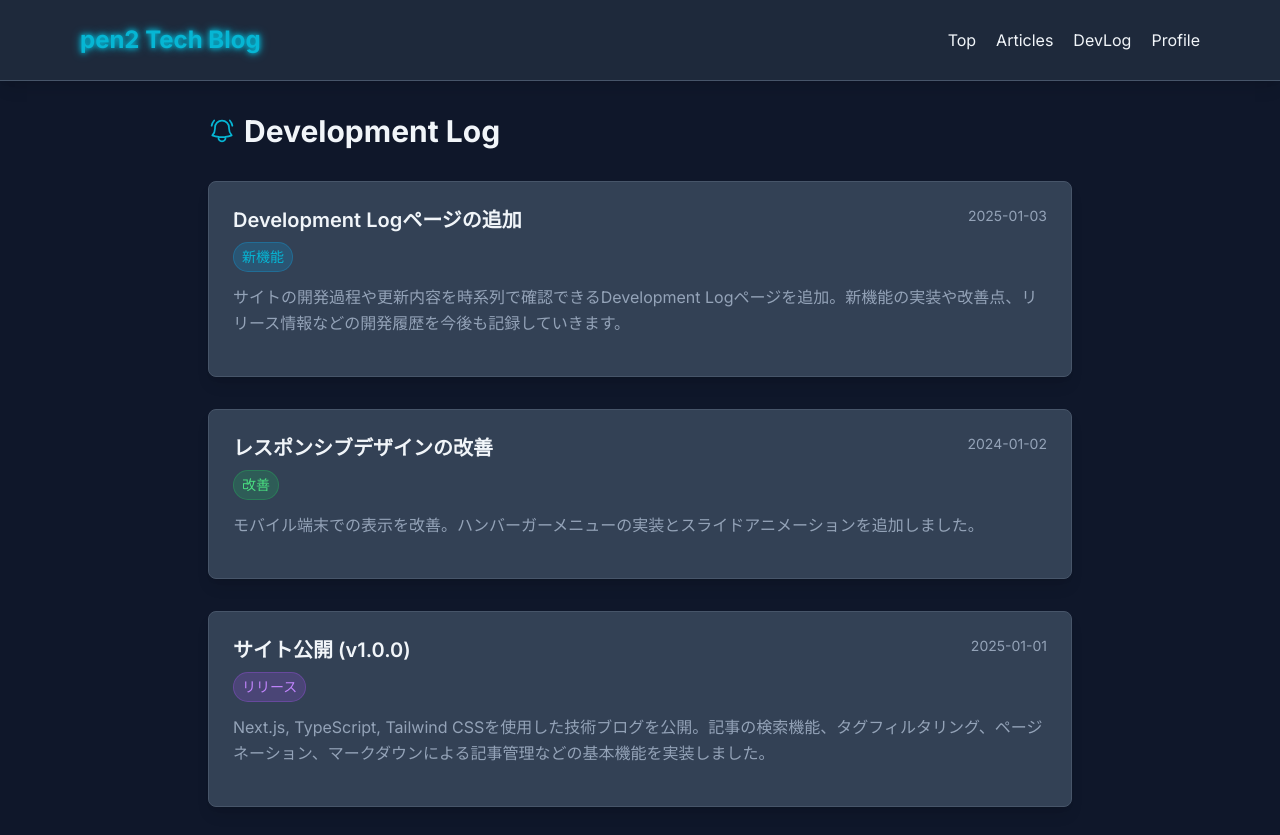
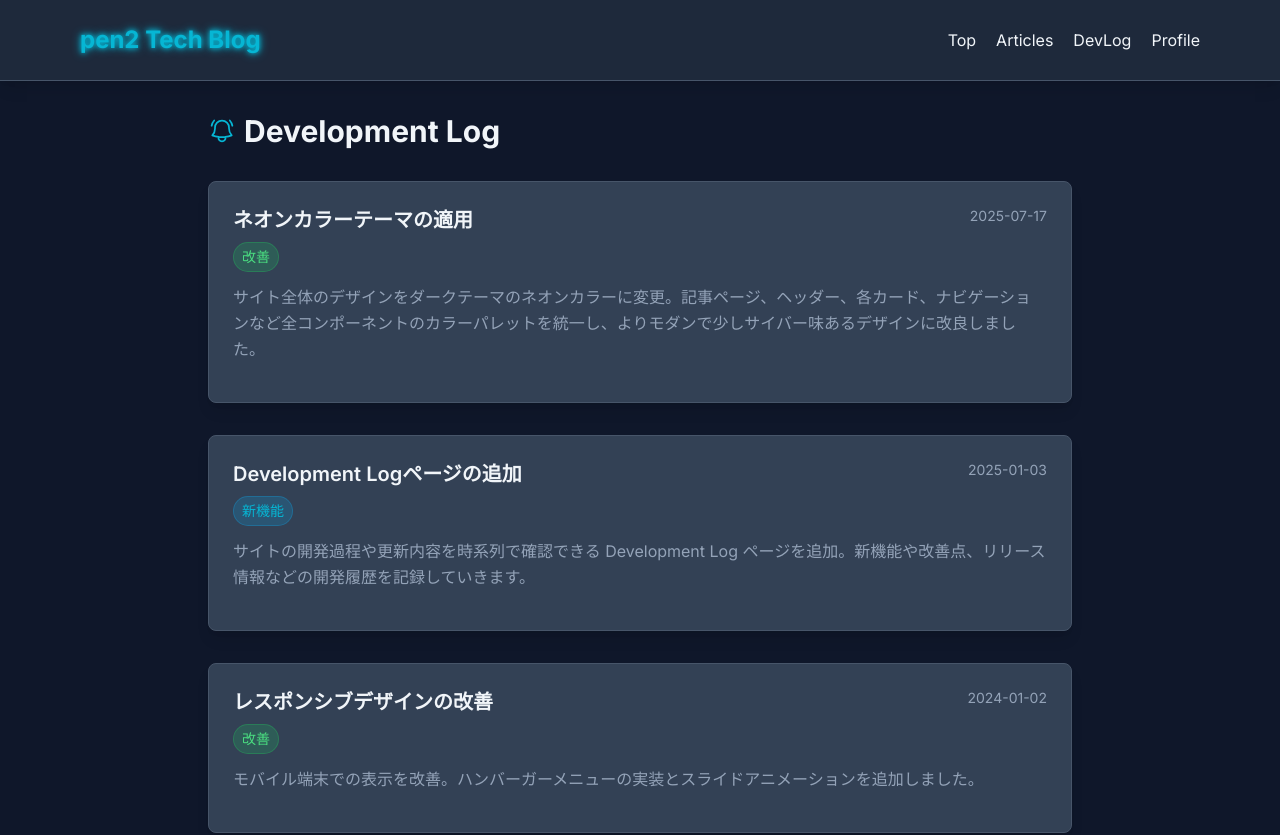
Before and after one commit to n-haruhi/my-tech-blog, a Next.js app: page /changelog in a window 1280 px wide. Shown: the top 835 px of the page. Built offline with nearby package versions, Linux system fonts and the light colour scheme.

Commit message:
update: add neon theme entry to Development Log

```diff
--- a/src/app/changelog/page.tsx
+++ b/src/app/changelog/page.tsx
@@ -14,9 +14,15 @@ type ChangelogItem = {
 
 const changelog: ChangelogItem[] = [
   {
+    date: '2025-07-17',
+    title: 'ネオンカラーテーマの適用',
+    description: 'サイト全体のデザインをダークテーマのネオンカラーに変更。記事ページ、ヘッダー、各カード、ナビゲーションなど全コンポーネントのカラーパレットを統一し、よりモダンで少しサイバー味あるデザインに改良しました。',
+    category: 'improvement'
+  },
+  {
     date: '2025-01-03',
     title: 'Development Logページの追加',
-    description: 'サイトの開発過程や更新内容を時系列で確認できるDevelopment Logページを追加。新機能の実装や改善点、リリース情報などの開発履歴を今後も記録していきます。',
+    description: 'サイトの開発過程や更新内容を時系列で確認できる Development Log ページを追加。新機能や改善点、リリース情報などの開発履歴を記録していきます。',
     category: 'feature'
   },
   {
@@ -28,12 +34,8 @@ const changelog: ChangelogItem[] = [
   {
     date: '2025-01-01',
     title: 'サイト公開 (v1.0.0)',
-    description: 'Next.js, TypeScript, Tailwind CSSを使用した技術ブログを公開。記事の検索機能、タグフィルタリング、ページネーション、マークダウンによる記事管理などの基本機能を実装しました。',
-    category: 'release',
-    // relatedPost: {
-    //   slug: 'twenty-first-post',
-    //   title: 'Next.jsでブログを作る方法'
-    // }
+    description: 'これまで別サイトに投稿していた記事を移行して公開。記事検索機能、タグフィルタリング、ページネーション、マークダウンによる記事管理などの基本機能を実装しました。',
+    category: 'release'
   },
   {
     date: '2024-12-31',
```
